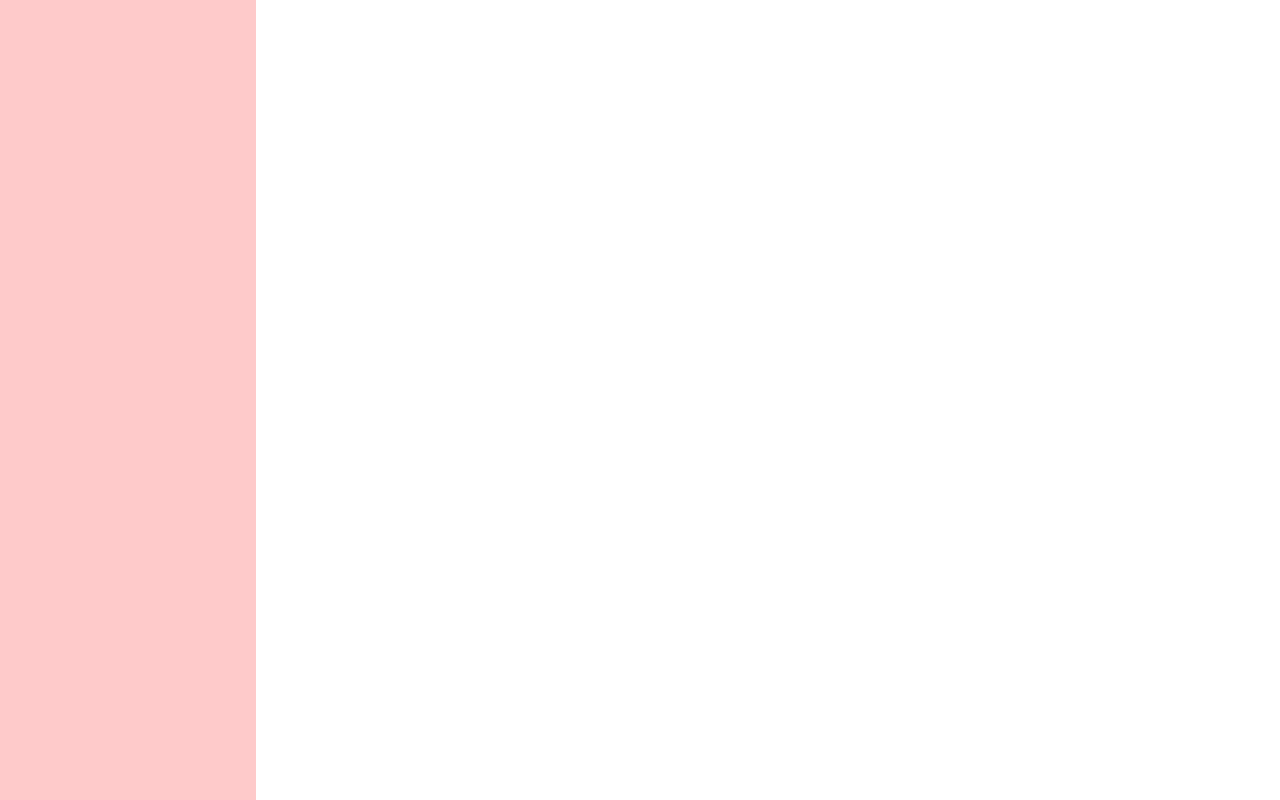
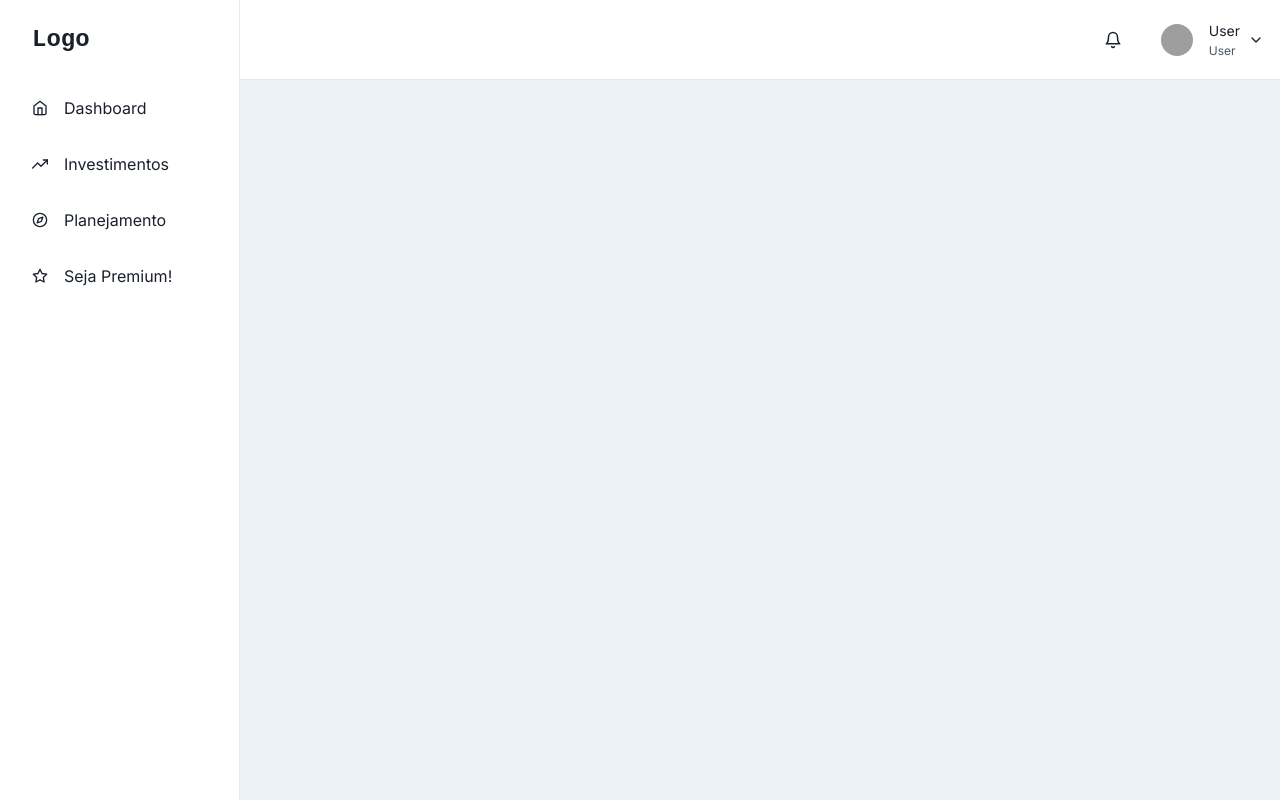
Before and after one commit to Coin-Capital/CC-Front-End, a Next.js app: page / in a window 1280 px wide. Built offline with nearby package versions, Linux system fonts and the light colour scheme; grey boxes are pictures that could not be loaded.

Commit message:
[ feat ]: create Sidebar!

```diff
--- a/src/components/SideBar.tsx
+++ b/src/components/SideBar.tsx
@@ -1,14 +1,219 @@
-import React from 'react'
+'use client'
 
-function SideBar() {
+import {
+  IconButton,
+  Avatar,
+  Box,
+  CloseButton,
+  Flex,
+  HStack,
+  VStack,
+  Icon,
+  useColorModeValue,
+  Text,
+  Drawer,
+  DrawerContent,
+  useDisclosure,
+  BoxProps,
+  FlexProps,
+  Menu,
+  MenuButton,
+  MenuDivider,
+  MenuItem,
+  MenuList,
+} from '@chakra-ui/react'
+import {
+  FiHome,
+  FiTrendingUp,
+  FiCompass,
+  FiStar,
+  FiSettings,
+  FiMenu,
+  FiBell,
+  FiChevronDown,
+} from 'react-icons/fi'
+import { IconType } from 'react-icons'
 
-return (
-    <div>
-        <div className='bg-red-200 w-64 h-screen'>
-
-        </div>
-    </div>
-)
+interface LinkItemProps {
+  name: string
+  icon: IconType
 }
 
-export default SideBar
+interface NavItemProps extends FlexProps {
+  icon: IconType
+  children: React.ReactNode
+}
+
+interface MobileProps extends FlexProps {
+  onOpen: () => void
+}
+
+interface SidebarProps extends BoxProps {
+  onClose: () => void
+}
+
+const LinkItems: Array<LinkItemProps> = [
+  { name: 'Dashboard', icon: FiHome },
+  { name: 'Investimentos', icon: FiTrendingUp },
+  { name: 'Planejamento', icon: FiCompass },
+  { name: 'Seja Premium!', icon: FiStar },
+]
+
+const SidebarContent = ({ onClose, ...rest }: SidebarProps) => {
+  return (
+    <Box
+      transition="3s ease"
+      bg={useColorModeValue('white', 'gray.900')}
+      borderRight="1px"
+      borderRightColor={useColorModeValue('gray.200', 'gray.700')}
+      w={{ base: 'full', md: 60 }}
+      pos="fixed"
+      h="full"
+      {...rest}>
+      <Flex h="20" alignItems="center" mx="8" justifyContent="space-between">
+        <Text fontSize="2xl" fontFamily="monospace" fontWeight="bold">
+          Logo
+        </Text>
+        <CloseButton display={{ base: 'flex', md: 'none' }} onClick={onClose} />
+      </Flex>
+      {LinkItems.map((link) => (
+        <NavItem key={link.name} icon={link.icon}>
+          {link.name}
+        </NavItem>
+      ))}
+    </Box>
+  )
+}
+
+const NavItem = ({ icon, children, ...rest }: NavItemProps) => {
+  return (
+    <Box
+      as="a"
+      href="#"
+      style={{ textDecoration: 'none' }}
+      _focus={{ boxShadow: 'none' }}>
+      <Flex
+        align="center"
+        p="4"
+        mx="4"
+        borderRadius="lg"
+        role="group"
+        cursor="pointer"
+        _hover={{
+          bg: 'cyan.400',
+          color: 'white',
+        }}
+        {...rest}>
+        {icon && (
+          <Icon
+            mr="4"
+            fontSize="16"
+            _groupHover={{
+              color: 'white',
+            }}
+            as={icon}
+          />
+        )}
+        {children}
+      </Flex>
+    </Box>
+  )
+}
+
+const MobileNav = ({ onOpen, ...rest }: MobileProps) => {
+  return (
+    <Flex
+      ml={{ base: 0, md: 60 }}
+      px={{ base: 4, md: 4 }}
+      height="20"
+      alignItems="center"
+      bg={useColorModeValue('white', 'gray.900')}
+      borderBottomWidth="1px"
+      borderBottomColor={useColorModeValue('gray.200', 'gray.700')}
+      justifyContent={{ base: 'space-between', md: 'flex-end' }}
+      {...rest}>
+      <IconButton
+        display={{ base: 'flex', md: 'none' }}
+        onClick={onOpen}
+        variant="outline"
+        aria-label="open menu"
+        icon={<FiMenu />}
+      />
+
+      <Text
+        display={{ base: 'flex', md: 'none' }}
+        fontSize="2xl"
+        fontFamily="monospace"
+        fontWeight="bold">
+        Logo
+      </Text>
+
+      <HStack spacing={{ base: '0', md: '6' }}>
+        <IconButton size="lg" variant="ghost" aria-label="open menu" icon={<FiBell />} />
+        <Flex alignItems={'center'}>
+          <Menu>
+            <MenuButton py={2} transition="all 0.3s" _focus={{ boxShadow: 'none' }}>
+              <HStack>
+                <Avatar
+                  size={'sm'}
+                  src={
+                    'https://images.unsplash.com/photo-1619946794135-5bc917a27793?ixlib=rb-0.3.5&q=80&fm=jpg&crop=faces&fit=crop&h=200&w=200&s=b616b2c5b373a80ffc9636ba24f7a4a9'
+                  }
+                />
+                <VStack
+                  display={{ base: 'none', md: 'flex' }}
+                  alignItems="flex-start"
+                  spacing="1px"
+                  ml="2">
+                  <Text fontSize="sm">User</Text>
+                  <Text fontSize="xs" color="gray.600">
+                    User
+                  </Text>
+                </VStack>
+                <Box display={{ base: 'none', md: 'flex' }}>
+                  <FiChevronDown />
+                </Box>
+              </HStack>
+            </MenuButton>
+            <MenuList
+              bg={useColorModeValue('white', 'gray.900')}
+              borderColor={useColorModeValue('gray.200', 'gray.700')}>
+              <MenuItem>Perfil</MenuItem>
+              <MenuItem>Configurações</MenuItem>
+              <MenuDivider />
+              <MenuItem>Sair</MenuItem>
+            </MenuList>
+          </Menu>
+        </Flex>
+      </HStack>
+    </Flex>
+  )
+}
+
+const SidebarWithHeader = () => {
+  const { isOpen, onOpen, onClose } = useDisclosure()
+
+  return (
+    <Box minH="100vh" bg={useColorModeValue('gray.100', 'gray.900')}>
+      <SidebarContent onClose={() => onClose} display={{ base: 'none', md: 'block' }} />
+      <Drawer
+        isOpen={isOpen}
+        placement="left"
+        onClose={onClose}
+        returnFocusOnClose={false}
+        onOverlayClick={onClose}
+        size="full">
+        <DrawerContent>
+          <SidebarContent onClose={onClose} />
+        </DrawerContent>
+      </Drawer>
+      {/* mobilenav */}
+      <MobileNav onOpen={onOpen} />
+      <Box ml={{ base: 0, md: 60 }} p="4">
+        {/* Content */}
+      </Box>
+    </Box>
+  )
+}
+
+export default SidebarWithHeader
```
